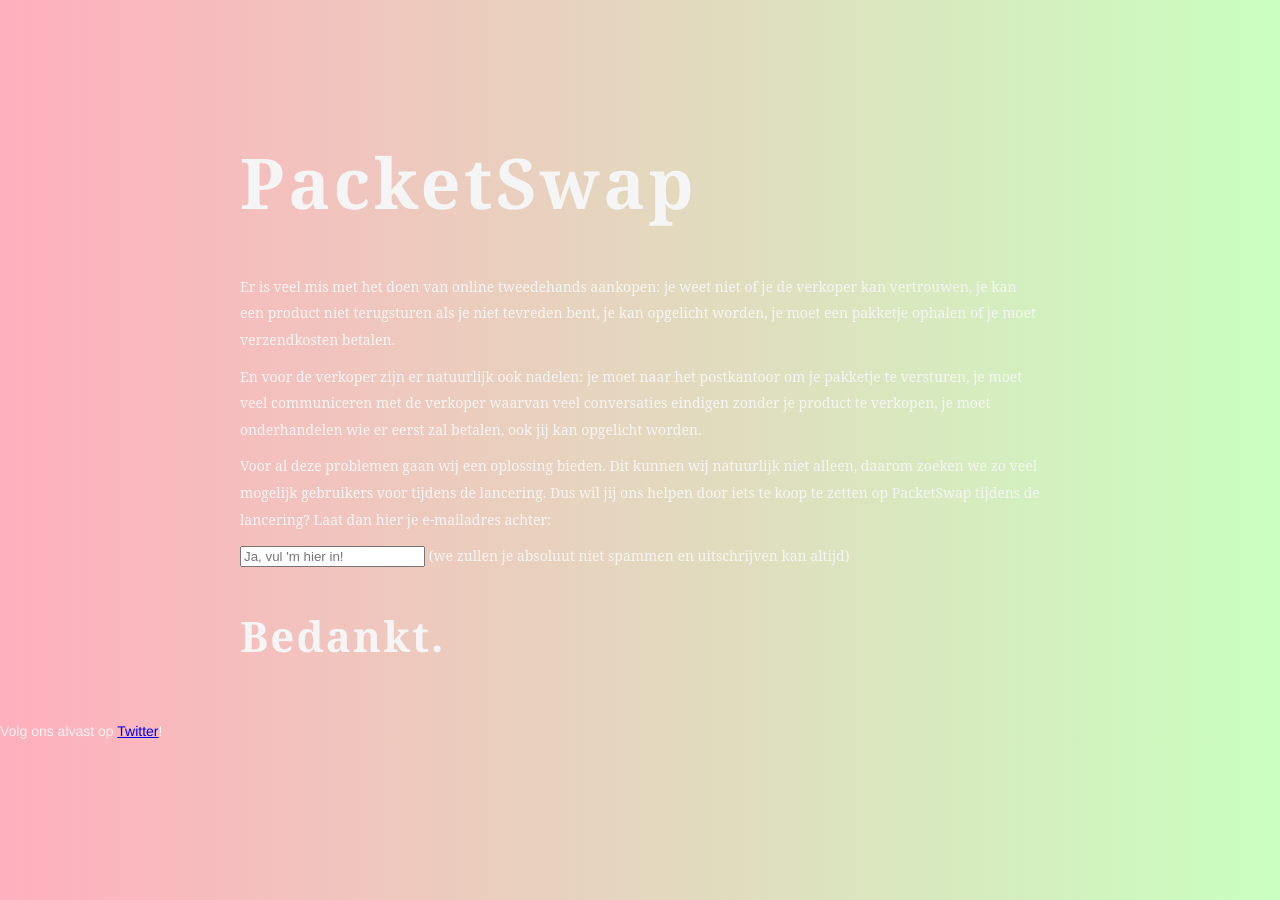
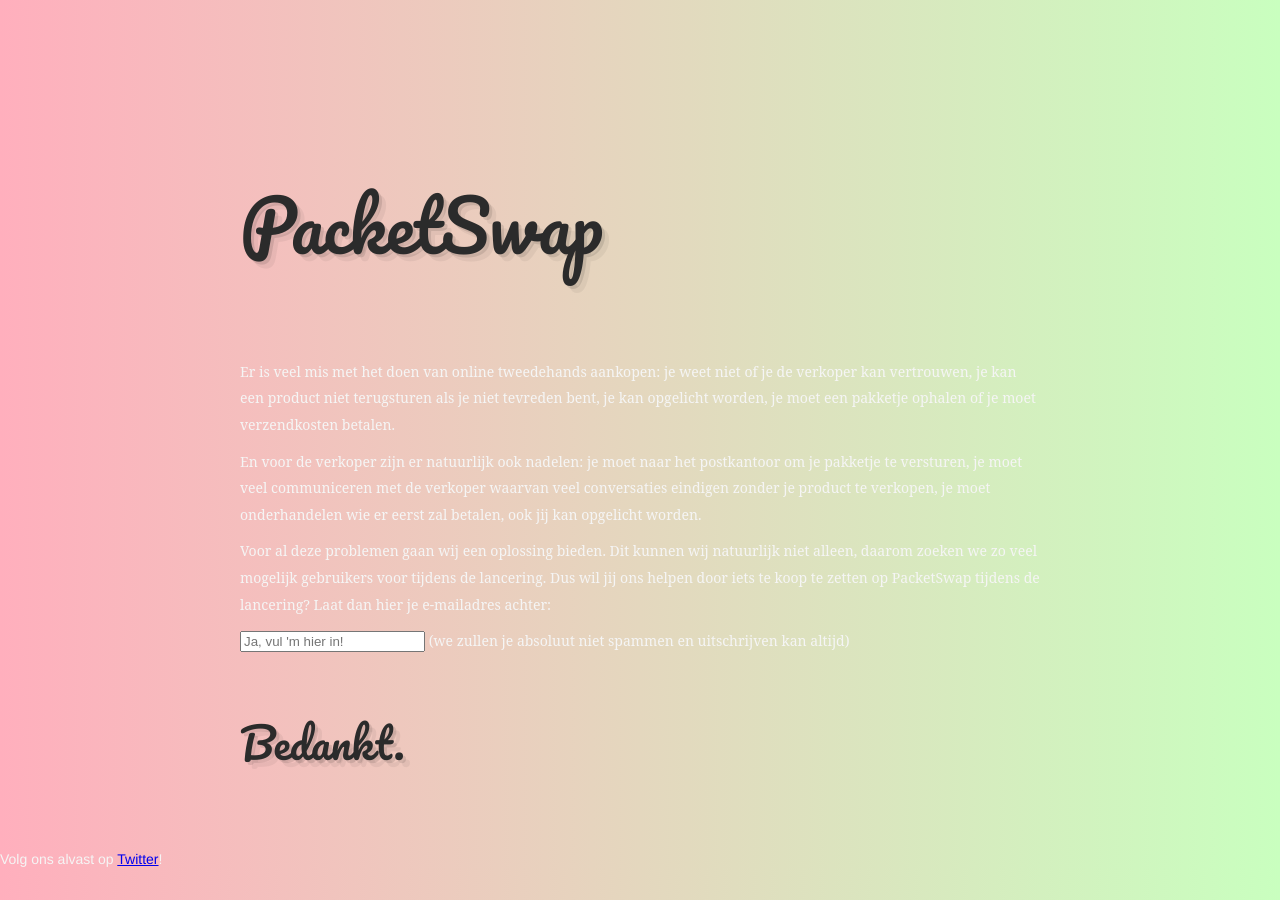
Before and after one commit to packetswap/packetswap.com, a Jekyll site: the page built from index.md, in a window 1280 px wide. Built offline with Jekyll 4.4.1, drawn with Linux system fonts in a browser that asks for light colours.

Commit message:
Update app.scss

```diff
--- a/style/app.scss
+++ b/style/app.scss
@@ -1,5 +1,7 @@
 ---
 ---
+
+@import url(https://fonts.googleapis.com/css?family=Pacifico);
 
 html {
   font-size: 100%;
@@ -25,8 +27,9 @@
 }
 
 h1, h2, h3 {
-  font-family: Georgia, "Times New Roman", Times, serif;
-  letter-spacing: 0.05em;
+  font: 400 100px/1.5 'Pacifico', Helvetica, sans-serif;
+  color: #2b2b2b;
+  text-shadow: 3px 3px 0px rgba(0,0,0,0.1), 7px 7px 0px rgba(0,0,0,0.05);
 }
 
 h1 {
```
